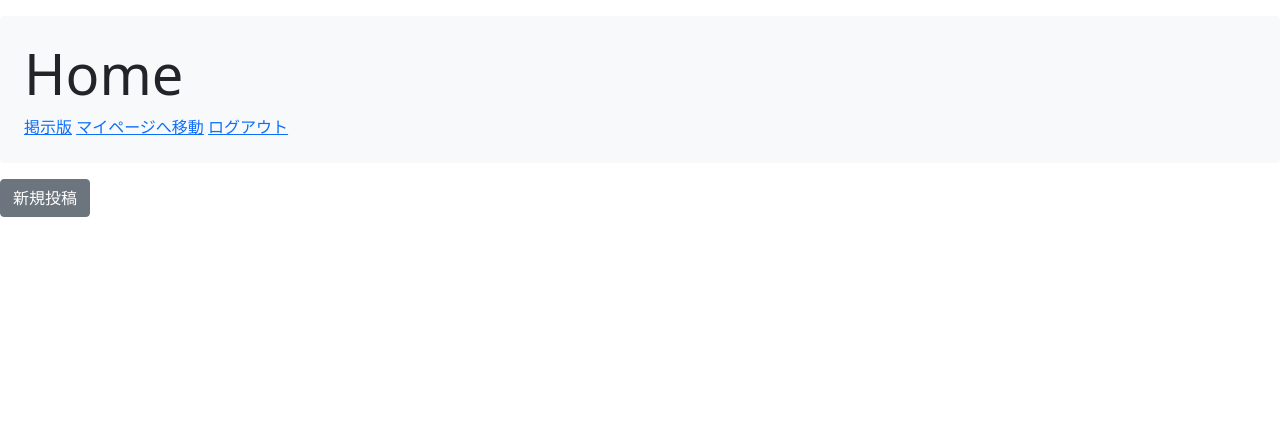
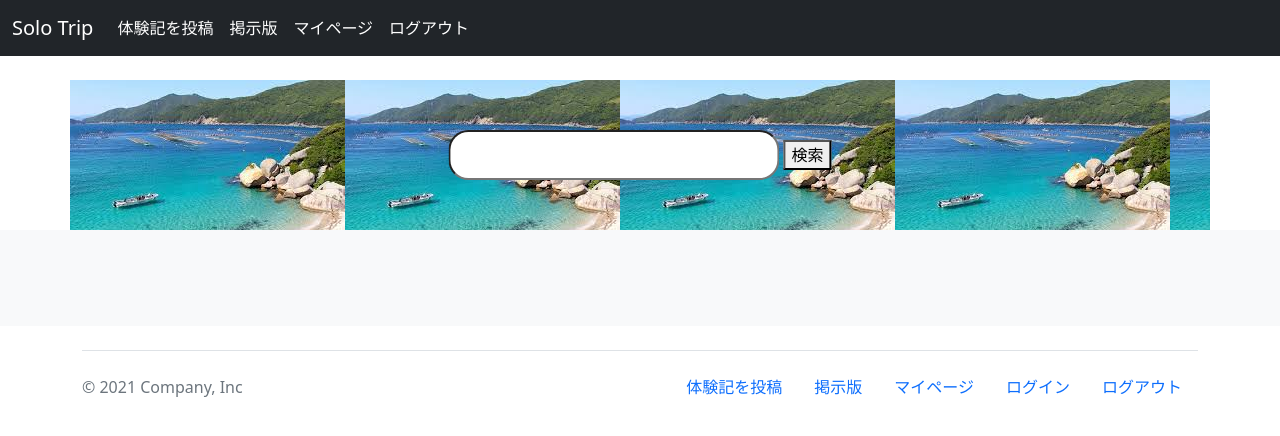
Before and after one commit to Masayuki0927/solo_trip, a Django app: page /home/ in a window 1280 px wide. Shown: the top 436 px of the page. Run offline with Django 3.2, Linux system fonts and the light colour scheme; the visitor is signed in with stand-in values (Sample User, id 1); data that the repository does not hold is empty.

Commit message:
made frontend

```diff
--- a/mysite/settings.py
+++ b/mysite/settings.py
@@ -126,3 +126,7 @@ STATIC_URL = '/static/'
 DEFAULT_AUTO_FIELD = 'django.db.models.BigAutoField'
 
 AUTH_USER_MODEL = 'trip.CustomUser'
+
+MEDIA_ROOT = BASE_DIR / 'media'
+
+MEDIA_URL = 'medi/'
--- a/mysite/urls.py
+++ b/mysite/urls.py
@@ -1,7 +1,9 @@
 from django.contrib import admin
 from django.urls import path, include
+from django.conf import settings
+from django.conf.urls.static import static
 
 urlpatterns = [
     path('admin/', admin.site.urls),
     path('', include('trip.urls'))
-]
+] + static(settings.MEDIA_URL, document_root=settings.MEDIA_ROOT)
--- a/templates/base.html
+++ b/templates/base.html
@@ -10,16 +10,52 @@
 
     <!-- Bootstrap CSS -->
     <link href="https://cdn.jsdelivr.net/npm/bootstrap@5.1.3/dist/css/bootstrap.min.css" rel="stylesheet" integrity="sha384-1BmE4kWBq78iYhFldvKuhfTAU6auU8tT94WrHftjDbrCEXSU1oBoqyl2QvZ6jIW3" crossorigin="anonymous">
-
-
-
-    <title>Hello, world!</title>
+    <title>SoloTrip</title>
     {% block header %}
     {% endblock header %}
   </head>
+
   <body>
-
+    <nav class="navbar navbar-expand-md navbar-dark bg-dark mb-4">
+      <div class="container-fluid">
+        <a class="navbar-brand" href="{% url 'home' %}">Solo Trip</a>
+        <button class="navbar-toggler" type="button" data-bs-toggle="collapse" data-bs-target="#navbarCollapse" aria-controls="navbarCollapse" aria-expanded="false" aria-label="Toggle navigation">
+          <span class="navbar-toggler-icon"></span>
+        </button>
+        <div class="collapse navbar-collapse" id="navbarCollapse">
+          <ul style="float:right;" class="navbar-nav me-auto mb-2 mb-md-0">
+            <li class="nav-item">
+              <a class="nav-link active" aria-current="page" href="{% url 'create' %}">体験記を投稿</a>
+            </li>
+            <li class="nav-item">
+              <a class="nav-link active" aria-current="page" href="{% url 'board' %}">掲示版</a>
+            </li>
+            <li class="nav-item">
+              <a class="nav-link active" aria-current="page" href="{% url 'profile' user.username %}">マイページ</a>
+            </li>
+            <li class="nav-item">
+              <a class="nav-link active" aria-current="page" href="{% url 'logout' %}">ログアウト</a>
+            </li>
+          </ul>
+        </div>
+      </div>
+    </nav>
     {% block content %}
     {% endblock content %}
+
+    <div class="container">
+      <footer class="d-flex flex-wrap justify-content-between align-items-center py-3 my-4 border-top">
+        <p class="col-md-4 mb-0 text-muted">&copy; 2021 Company, Inc</p>
+
+        <ul class="nav col-md-8 justify-content-end">
+          <li class="nav-item"><a class="nav-link active" aria-current="page" href="{% url 'create' %}">体験記を投稿</a></li>
+          <li class="nav-item"><a class="nav-link active" aria-current="page" href="{% url 'board' %}">掲示版</a></li>
+          <li class="nav-item"><a class="nav-link active" aria-current="page" href="{% url 'profile' user.username %}">マイページ</a></li>
+          <li class="nav-item"><a class="nav-link active" aria-current="page" href="{% url 'login' %}">ログイン</a></li>
+          <li class="nav-item"><a class="nav-link active" aria-current="page" href="{% url 'logout' %}">ログアウト</a></li>
+        </ul>
+      </footer>
+    </div>
+
   </body>
 </html>
--- a/templates/home.html
+++ b/templates/home.html
@@ -1,23 +1,45 @@
 {% extends 'base.html' %}
 
 {% block header %}
-
 {% endblock header %}
 
 {% block content %}
-<div class="bg-light p-3 p-sm-4 my-3 rounded">
-  <h1 class="display-4">Home</h1>
-<a href="{% url 'board' %}">掲示版</a>
-<a href="{% url 'profile' user.username %}">マイページへ移動</a>
-<a href="{% url 'logout' %}">ログアウト</a>
+
+<div style="height: 150px; position:relative; background-image:url('../media/model/sea.jpeg'); " class = "container">
+<form style="position: absolute; top:50%; left: 50%;transform: translateY(-50%) translateX(-50%);" method="GET" action="">
+  <input type="search" size="30" name="keyword" style="height: 50px; border-radius:20px;">
+  <button type="submit">検索</button>
+</form>
 </div>
-<a class="btn btn-secondary mb-3" href="{% url 'create' %}" role="button">新規投稿</a>
 
-{% for item in object %}
-<div class="alert alert-success" role="alert">
-<p><a href="{% url 'detail' item.pk %}">{{ item.title }}</a></p>
-<p>{{ item.content }}</p>
-<p><a href="#" class="btn btn-primary disabled"  role="button" aria-pressed="true">いいね{{ item.good }}</a></p>
-</div>
-{% endfor %}
+    <main>
+      <div class="album py-5 bg-light">
+        <div class="container">
+          <div class="row row-cols-1 row-cols-sm-2 row-cols-md-3 g-3">
+            {% for item in object %}
+            <div class="col">
+              <div class="card shadow-sm">
+                <img src="http://127.0.0.1:8000/medi/{{ item.post_image }}" width="300" height="200" >
+                <div class="card-body">
+                  <!-- <p class="card-text"><b>{{ item.title }}</b></p> -->
+                  <p><a href="{% url 'detail' item.pk %}"><b>{{ item.title }}</b></a></p>
+                  <div class="content" style="height:80px;">
+                  <p style="display: -webkit-box;-webkit-box-orient: vertical;-webkit-line-clamp: 3;overflow: hidden;" class="card-text">{{ item.content }}</p>
+                  </div>
+                  <div class="d-flex justify-content-between align-items-center">
+                    <div class="btn-group">
+                      <button type="button" class="btn btn-light" ><a href="{% url 'good' item.pk %}" style="text-decoration: none;">いいね{{ item.good }}</a></button>
+                    </div>
+                    <!-- <small class="text-muted">9 دقائق</small> -->
+                  </div>
+                </div>
+              </div>
+            </div>
+          {% endfor %}
+          </div>
+        </div>
+      </div>
+    </main>
+
+
 {% endblock content %}
--- a/trip/models.py
+++ b/trip/models.py
@@ -15,6 +15,7 @@ class Post(models.Model):
     content = models.TextField()
     person = models.ForeignKey(get_user_model( ), on_delete=models.CASCADE, default=None, blank=True, null=True)
     good = models.IntegerField(default=0)
+    post_image = models.ImageField(upload_to = 'post/', blank=True, null=True, default='model/sea.jpeg')
 
     def __str__(self):
         return self.title
--- a/trip/views.py
+++ b/trip/views.py
@@ -62,6 +62,11 @@ def profilefunc(request, username):
 @login_required
 def homefunc(request):
     object = Post.objects.all()
+    keyword = request.GET.get('keyword')
+    if keyword:
+        object = object.filter(
+                 Q(title__icontains=keyword) | Q(content__icontains=keyword)
+               )
     return render(request, 'home.html', {'object':object})
 
 @login_required
```
Also changed, not shown: templates/board.html (+9 -2 lines), templates/content.html (+9 -6 lines), media/model/sea.jpeg (added), media/model/search.png (added), media/post/Image_from_iOS.jpg (added), media/post/sea.jpeg (added), media/post/sea_9s6oZAZ.jpeg (added), media/post/sea_J40pmv9.jpeg (added), media/post/sea_wGORhUu.jpeg (added), trip/migrations/0011_post_post_image.py (added), trip/migrations/0012_alter_post_post_image.py (added), 3 other files.
